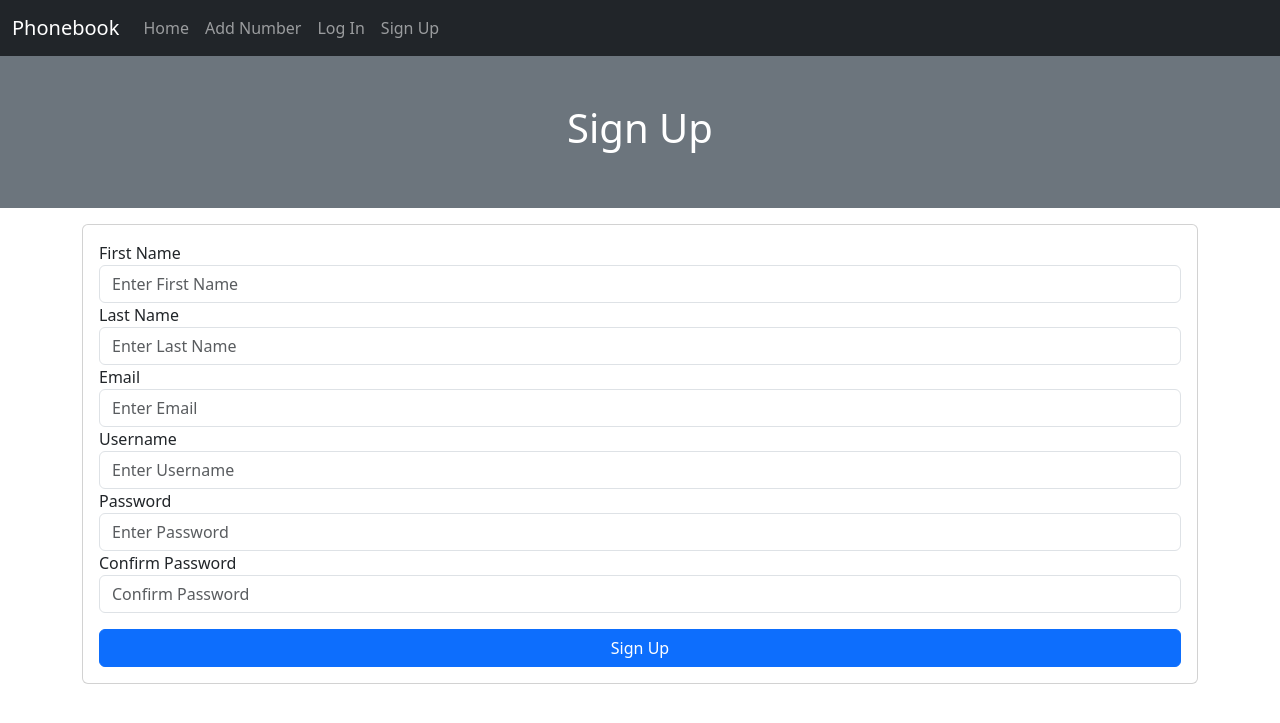
After one commit to lureeves/CT-week6-flask_phone_book, a Flask app: page /signup in a window 1280 px wide. The commit adds this page. Shown: the top 723 px of the page. Run offline with Flask 3, Linux system fonts and the light colour scheme.

Commit message:
Added signup page and updated number entry page

```diff
--- a/app/forms.py
+++ b/app/forms.py
@@ -1,11 +1,20 @@
 from flask_wtf import FlaskForm
-from wtforms import StringField, TextAreaField, SubmitField
-from wtforms.validators import InputRequired
+from wtforms import StringField, TextAreaField, SubmitField, EmailField, PasswordField
+from wtforms.validators import InputRequired, EqualTo
 
+
+class NumberEntry(FlaskForm):
+    first_name = StringField('First Name', validators=[InputRequired()])
+    last_name = StringField('Last Name', validators=[InputRequired()])
+    number = StringField('Number',  validators=[InputRequired()])
+    address = TextAreaField('Address', validators=[InputRequired()])
+    submit = SubmitField('Submit Address')
 
 class SignUpForm(FlaskForm):
     first_name = StringField('First Name', validators=[InputRequired()])
     last_name = StringField('Last Name', validators=[InputRequired()])
-    number = StringField('Number',  validators=[InputRequired()])
-    address = TextAreaField('Address', validators=[InputRequired()])
-    submit = SubmitField('Submit Information')
+    username = StringField('Username', validators=[InputRequired()])
+    email = EmailField('Email', validators=[InputRequired()])
+    password = PasswordField('Password', validators=[InputRequired()])
+    confirm_pass = PasswordField('Confirm Password', validators=[InputRequired(), EqualTo('password')])
+    submit = SubmitField('Sign Up')
--- a/app/routes.py
+++ b/app/routes.py
@@ -1,16 +1,16 @@
 from app import app, db
 from flask import render_template, redirect, url_for, flash
-from app.forms import SignUpForm
+from app.forms import NumberEntry, SignUpForm
 from app.models import Address
 
 @app.route('/')
 def index():
     return render_template('index.html')
 
-@app.route('/information_entry', methods =["GET", "POST"])
-def information_entry():
+@app.route('/number_entry', methods =["GET", "POST"])
+def number_entry():
     # Create an instance of the form (in the context of the current request)
-    form = SignUpForm()
+    form = NumberEntry()
     # Check if the form was submitted and that all of the fields are valid
     if form.is_submitted():
         # If so, get the data from the form fields
@@ -24,4 +24,16 @@ def information_entry():
         new_contact = Address(first_name=first_name, last_name=last_name, number=number, address=address)
         flash(f"{new_contact.first_name} {new_contact.last_name} has been added to the phonebook!", "success")
         return redirect(url_for('index'))
-    return render_template('information_entry.html', form=form)
+    return render_template('number_entry.html', form=form)
+
+
+@app.route('/signup')
+def signup():
+    form = SignUpForm()
+    return render_template('signup.html', form=form)
+
+
+
+@app.route('/login')
+def login():
+    return print('login clicked')
--- a/app/templates/nav.html
+++ b/app/templates/nav.html
@@ -1,4 +1,4 @@
-<nav class="navbar navbar-expand-lg bg-dark" data-bs-theme="dark">
+<nav class="navbar navbar-expand-md bg-dark" data-bs-theme="dark">
     <div class="container-fluid">
         <a class="navbar-brand" href="/">Phonebook</a>
         <button class="navbar-toggler" type="button" data-bs-toggle="collapse" data-bs-target="#collapseLinks" aria-controls="collapseLinks" aria-expanded="false" aria-label="Toggle navigation">
@@ -7,7 +7,9 @@
         <div class="collapse navbar-collapse" id="collapseLinks">
         <div class="navbar-nav">
             <a class="nav-link" href="/">Home</a>
-            <a class="nav-link" href="/information_entry">Enter Information</a>
+            <a class="nav-link" href="/number_entry">Add Number</a>
+            <a class="nav-link" href="/login">Log In</a>
+            <a class="nav-link" href="/signup">Sign Up</a>
         </div>
         </div>
     </div>
--- a/app/templates/information_entry.html
+++ b/app/templates/number_entry.html
@@ -1,9 +1,9 @@
 {% extends 'base.html' %}
 
-{% block title %} Information Entry {% endblock %}
+{% block title %} Add Phone Number {% endblock %}
 
 {% block header %}
-    <h1>Enter Information</h1>
+    <h1>Add Phone Number</h1>
 {% endblock %}
 
 
--- /dev/null
+++ b/app/templates/signup.html
@@ -0,0 +1,42 @@
+{% extends 'base.html' %}
+
+{% block title %} Sign Up {% endblock %}
+
+{% block header %}
+    <h1>Sign Up</h1>
+{% endblock %}
+
+{% block content %}
+    <div class="row">
+        <div class="col">
+            <div class="card mt-3">
+                <div class="card-body">
+                    <form action="">
+                        {{ form.csrf_token }}
+
+                        {{ form.first_name.label }}
+                        {{ form.first_name(class="form-control", placeholder="Enter First Name") }}
+
+                        {{ form.last_name.label}}
+                        {{ form.last_name(class="form-control", placeholder="Enter Last Name") }}
+
+                        {{ form.email.label }}
+                        {{ form.email(class="form-control", placeholder="Enter Email") }}
+
+                        {{ form.username.label }}
+                        {{ form.username(class="form-control", placeholder="Enter Username") }}
+
+                        {{ form.password.label }}
+                        {{ form.password(class="form-control", placeholder="Enter Password") }}
+
+                        {{ form.confirm_pass.label }}
+                        {{ form.confirm_pass(class="form-control", placeholder="Confirm Password") }}
+
+                        {{ form.submit(class="btn btn-primary w-100 mt-3") }}
+
+                    </form>
+                </div>
+            </div>
+        </div>
+    </div>
+{% endblock %}
```
Also changed, not shown: app/templates/login.html (added, +7 -0 lines), migrations/alembic.ini (deleted, +0 -50 lines), migrations/env.py (deleted, +0 -110 lines), migrations/script.py.mako (deleted, +0 -24 lines), migrations/versions/89a26ebb7243_inital_migration.py (deleted, +0 -36 lines), 1 other file.
